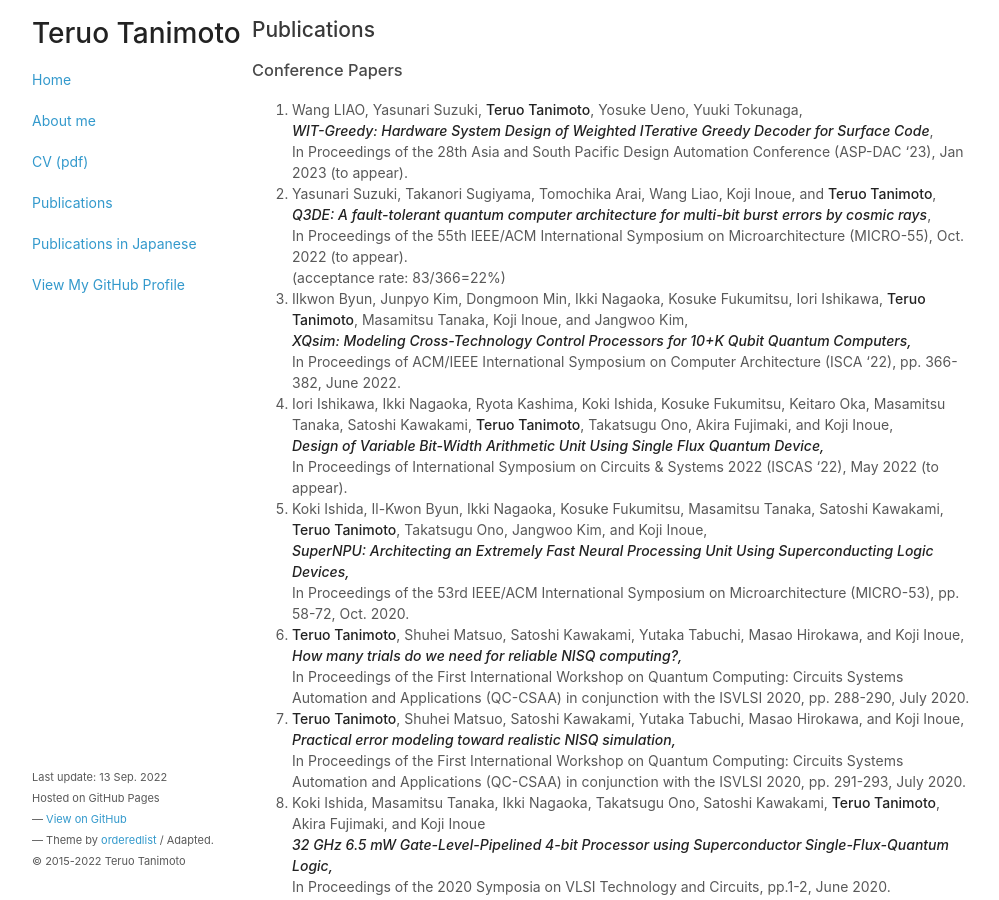
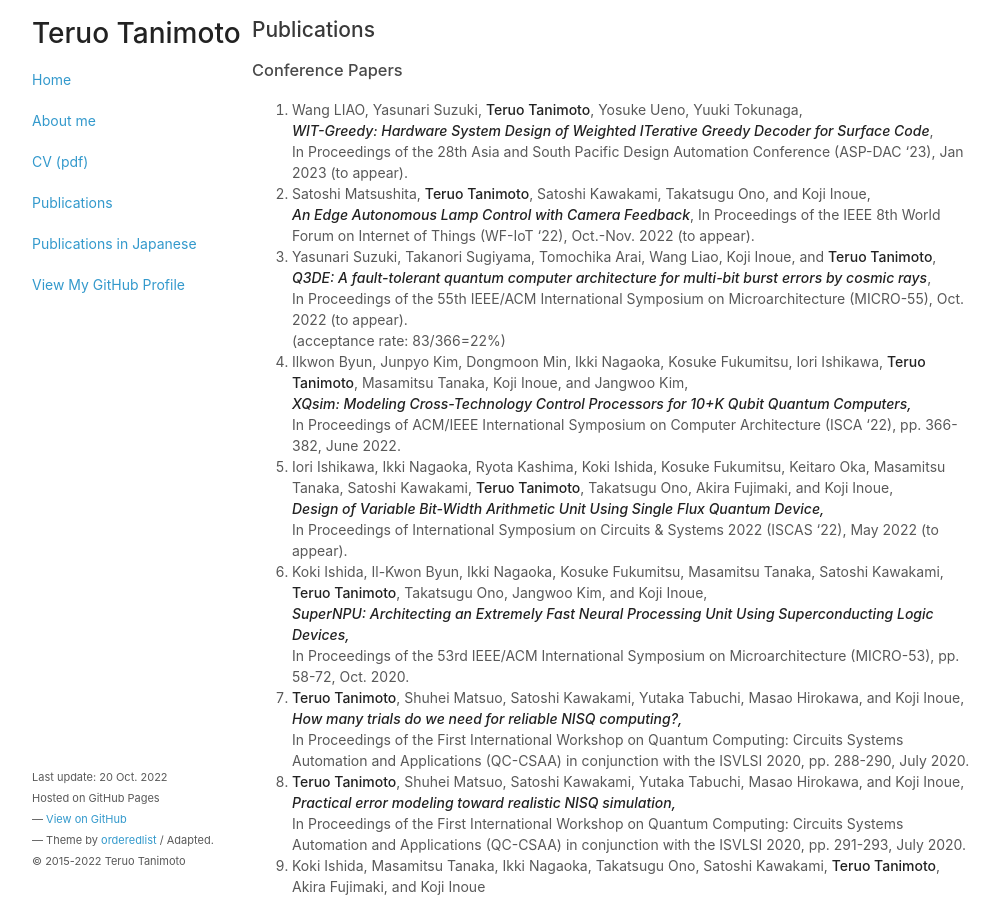
Before and after one commit to teruo41/teruo41.github.io, a Jekyll site: the page built from pubse.md, in a window 1280 px wide and 900 px high. Shown: the whole window, without its empty margins (138-1137 px from the left). Built offline with Jekyll 4.4.1, drawn with Linux system fonts in a browser that asks for light colours.

Commit message:
Added WF-IoT paper

```diff
--- a/_includes/footer.html
+++ b/_includes/footer.html
@@ -1,6 +1,6 @@
 <footer>
   <p><small>
-  Last update: 13 Sep. 2022<br>
+  Last update: 20 Oct. 2022<br>
   Hosted on GitHub Pages<br>
   &mdash; <a href="https://github.com/teruo41/teruo41.github.io">View on GitHub</a><br>
   &mdash; Theme by <a href="https://github.com/orderedlist">orderedlist</a> / Adapted.<br>
--- a/pubse.md
+++ b/pubse.md
@@ -10,6 +10,10 @@ title: Publications
 0. Wang LIAO, Yasunari Suzuki, __Teruo Tanimoto__, Yosuke Ueno, Yuuki Tokunaga,
    ***WIT-Greedy: Hardware System Design of Weighted ITerative Greedy Decoder for Surface Code***,
    In Proceedings of the 28th Asia and South Pacific Design Automation Conference (ASP-DAC '23), Jan 2023 (to appear).
+
+0. Satoshi Matsushita, __Teruo Tanimoto__, Satoshi Kawakami, Takatsugu Ono, and Koji Inoue,
+   ***An Edge Autonomous Lamp Control with Camera Feedback***,
+   In Proceedings of the IEEE 8th World Forum on Internet of Things (WF-IoT '22), Oct.-Nov. 2022 (to appear).
 
 0. Yasunari Suzuki, Takanori Sugiyama, Tomochika Arai, Wang Liao, Koji Inoue, and __Teruo Tanimoto__,
    ***Q3DE: A fault-tolerant quantum computer architecture for multi-bit burst errors by cosmic rays***,
```
